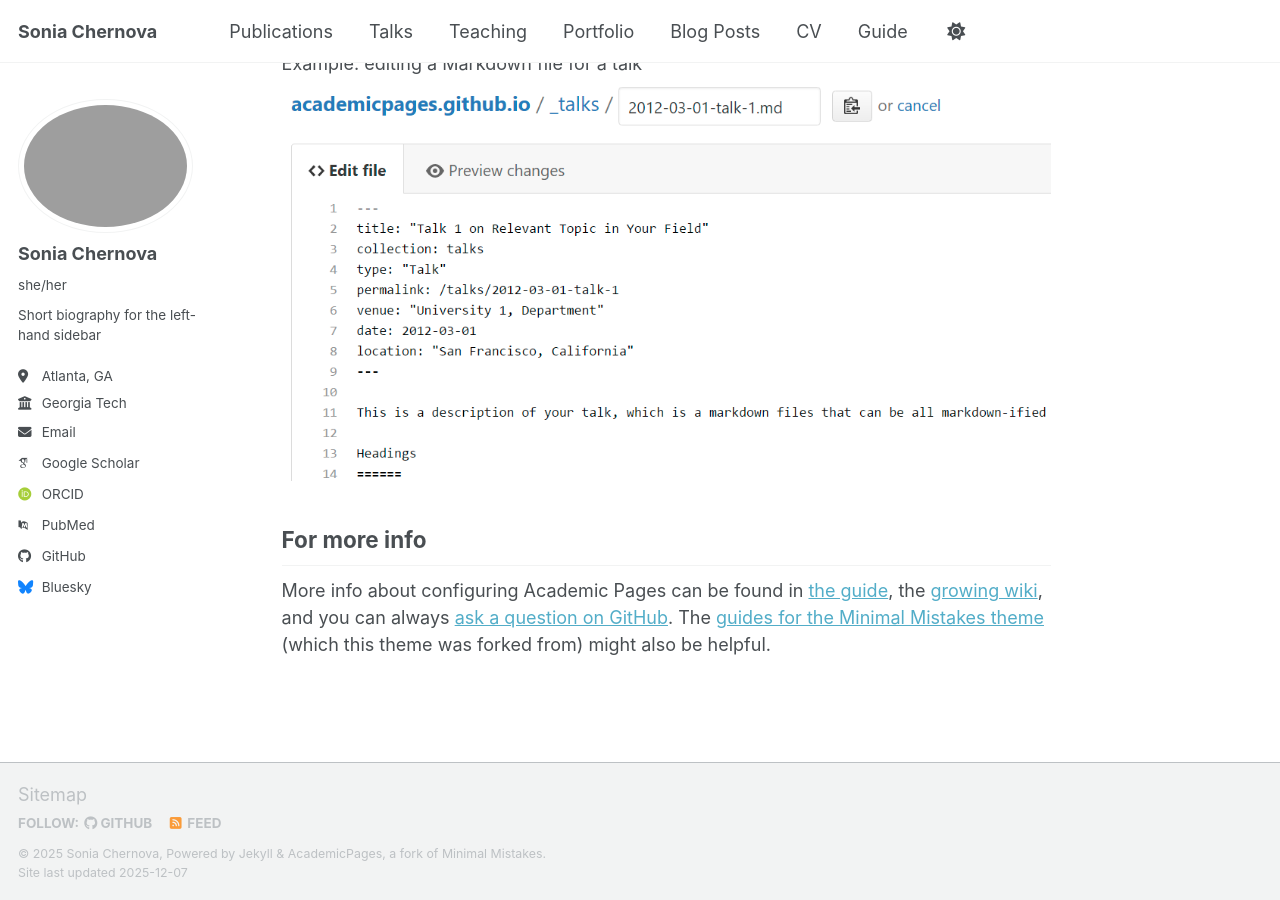
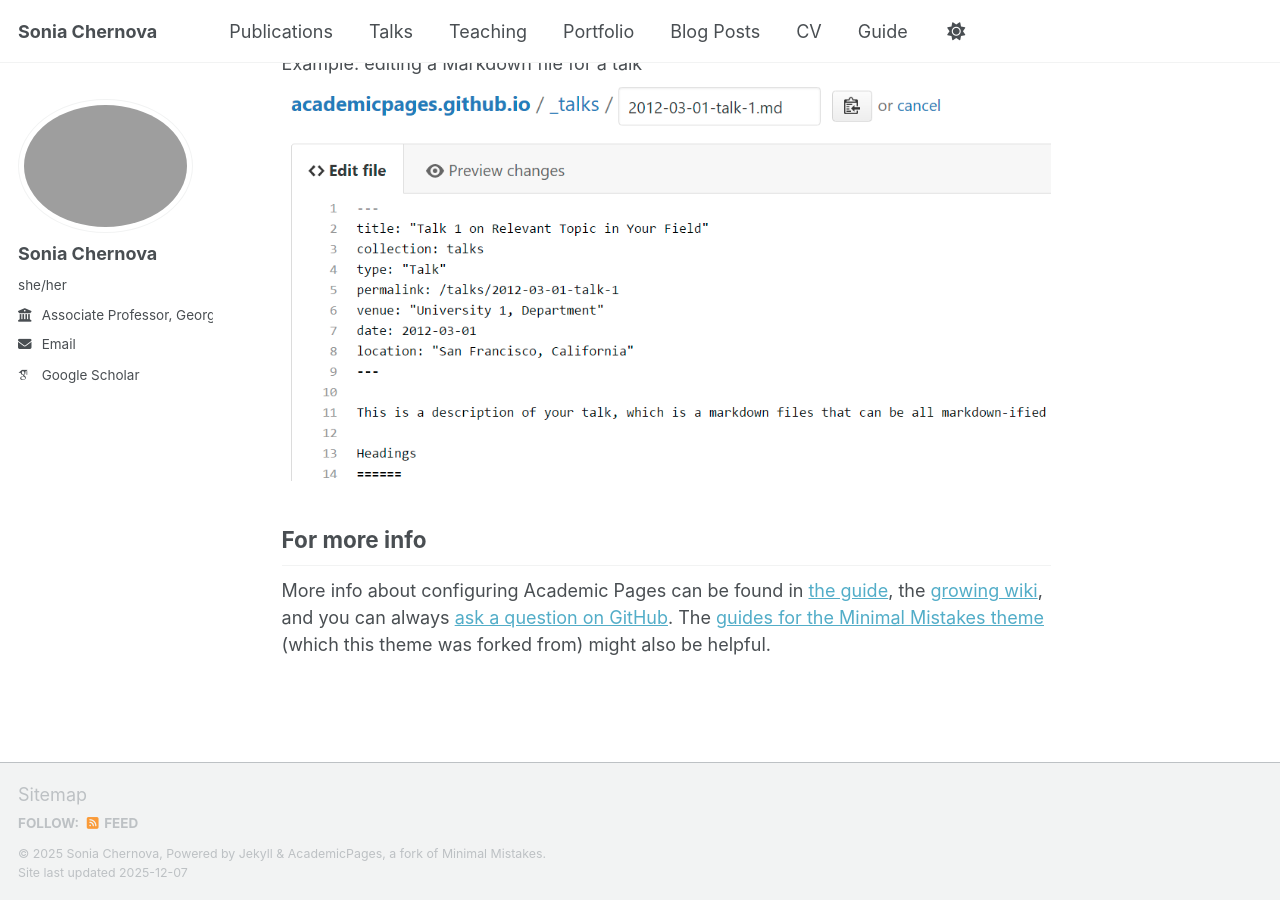
Before and after one commit to schernova/schernova.github.io, a Jekyll site: the page built from _pages/about.md, in a window 1280 px wide and 900 px high, scrolled down 2718 px. Built offline with Jekyll 4.4.1, drawn with Linux system fonts in a browser that asks for light colours; some web fonts are replaced; a script bundle is joined from its source files by our own code; library files that are not in the unit come from our copies.

Commit message:
Update _config.yml

```diff
--- a/_config.yml
+++ b/_config.yml
@@ -26,22 +26,22 @@
   avatar           : "SoniaChernova.png"
   name             : "Sonia Chernova"
   pronouns         : "she/her"
-  bio              : "Short biography for the left-hand sidebar"
-  location         : "Atlanta, GA"
-  employer         : "Georgia Tech"
-  uri              : # URL
-  email            : "none@example.org"
+  #bio              : "Short biography for the left-hand sidebar"
+  #location         : "Atlanta, GA"
+  employer         : "Associate Professor, Georgia Tech"
+  #uri              : # URL
+  email            : "chernova@gatech.edu"
 
   # Academic websites
   academia         : # URL
   arxiv            : # URL - Update with the correct link to your profile
-  googlescholar    : "https://scholar.google.com/citations?user=PS_CX0AAAAAJ"
+  googlescholar    : "https://scholar.google.com/citations?user=EYo_WkEAAAAJ&hl=en"
   inspire-hep      : # URL
   impactstory      : # URL
-  orcid            : "https://orcid.org/yourorcidurl"
+  orcid            : #"https://orcid.org/yourorcidurl"
   semantic         : # URL
   ssrn             : # URL
-  pubmed           : "https://www.ncbi.nlm.nih.gov/pubmed/?term=john+snow"
+  pubmed           : #"https://www.ncbi.nlm.nih.gov/pubmed/?term=john+snow"
   researchgate     : # URL
   scopus           : # URL
   zotero           : # URL
@@ -51,13 +51,13 @@
   bitbucket        : # Username - Update with your username on the site
   codepen          : # Username
   dribbble         : # Username
-  github           : "academicpages"
+  github           : #"academicpages"
   kaggle           : # Username
   stackoverflow    : # User number or user number and name (i.e., use "1" or "1/jeff-atwood")
 
   # Social media
   artstation       : # Username
-  bluesky          : "bsky.app" # Replace this with you Bluesky username
+  bluesky          : #"bsky.app" # Replace this with you Bluesky username
   facebook         : # Username
   flickr           : # Username
   foursquare       : # Username
```
